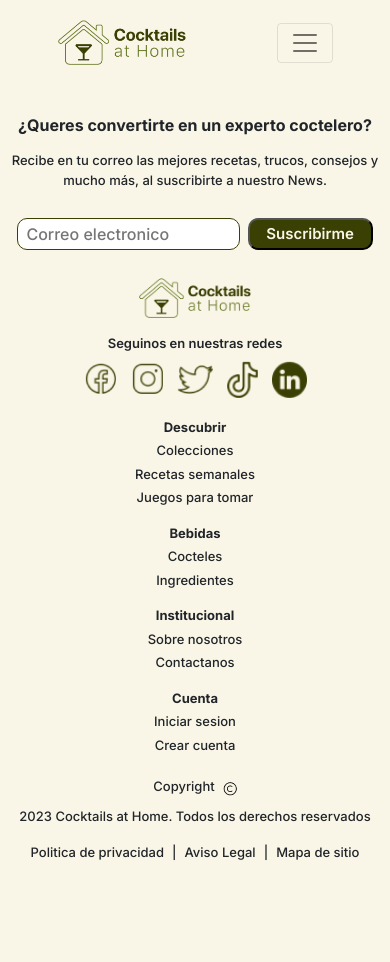
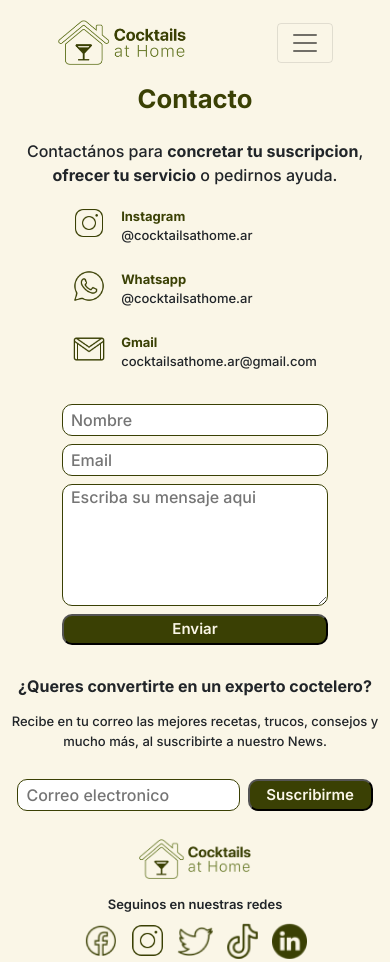
Before and after one commit to gianlucarottino/cocktails-at-home-desarrollo-web-pf, a plain HTML site: page pages/contacto.html in a window 390 px wide. Shown: the top 962 px of the page. Before the commit the page ends 862 px from the top, so only its background shows below. Drawn offline with nearby package versions, Linux system fonts and the light colour scheme.

Commit message:
contacto.html finalizado + responsive en mobile

```diff
--- a/pages/contacto.html
+++ b/pages/contacto.html
@@ -57,6 +57,53 @@
             </div>
         </nav>
     </header>
+    <main class="section">
+        <h1 class="section-title">Contacto</h1>
+        <div class="container-flex">
+            <div class="column">
+                <div class="text-container">
+                    <p class="section-text">Contactános para <strong>concretar tu suscripcion</strong>, <strong>ofrecer tu servicio</strong> o pedirnos ayuda.</p>
+                </div>
+                <div class="redes-container">
+                    <div class="contact-row">
+                        <div class="img-container">
+                            <img src="../images/icons-redes/icons8-instagram-50.png" alt="icono de Instagram verde">
+                        </div>
+                        <div class="contact-redes">
+                            <p class="title">Instagram</p>
+                            <p>@cocktailsathome.ar</p>
+                        </div>
+                    </div>
+                    <div class="contact-row">
+                        <div class="img-container">
+                            <img src="../images/icons-redes/icons8-whatsapp-50.png" alt="icono de Whatsapp verde">
+                        </div>
+                        <div class="contact-redes">
+                            <p class="title">Whatsapp</p>
+                            <p>@cocktailsathome.ar</p>
+                        </div>
+                    </div>
+                    <div class="contact-row">
+                        <div class="img-container">
+                            <img src="../images/icons-redes/icons8-gmail-50.png" alt="icono de Gmail verde">
+                        </div>
+                        <div class="contact-redes">
+                            <p class="title">Gmail</p>
+                            <p>cocktailsathome.ar@gmail.com</p>
+                        </div>
+                    </div>
+                </div>
+            </div>
+            <article class="column">
+                <form class="form" action="contact">
+                    <input placeholder="Nombre" type="text" id="mail" name="user_mail" class="input">
+                    <input placeholder="Email" type="email" class="input">
+                    <textarea class="input message" placeholder="Escriba su mensaje aqui" name="Mensaje" type="text" cols="3" rows="5"></textarea>
+                    <button class="button" type="submit">Enviar</button>
+                </form>
+            </article>
+        </div>
+    </main>
     <footer class="grid-footer">
         <!-- top -->
         <!-- text -->
@@ -85,27 +132,27 @@
                 <div class="icons-redes">
                     <div class="icon-container">
                         <a href="https://www.facebook.com/" target="_blank" rel="noopener noreferrer">
-                            <img src="../images/icons-redes/icons8-facebook-nuevo-50 1.png" alt="red social facebook">
+                            <img src="../images/icons-redes/icons8-facebook-nuevo-50.png" alt="red social facebook">
                         </a>
                     </div>
                     <div class="icon-container">
                         <a href="https://www.instagram.com/?hl=es" target="_blank" rel="noopener noreferrer">
-                            <img src="../images/icons-redes/icons8-instagram-50 1.png" alt="red social instagram">
+                            <img src="../images/icons-redes/icons8-instagram-50.png" alt="red social instagram">
                         </a>
                     </div>
                     <div class="icon-container">
                         <a href="https://twitter.com/home" target="_blank" rel="noopener noreferrer">
-                            <img src="../images/icons-redes/icons8-twitter-50 2.png" alt="red social twitter">
+                            <img src="../images/icons-redes/icons8-twitter-50.png" alt="red social twitter">
                         </a>
                     </div>
                     <div class="icon-container">
                         <a href="https://www.tiktok.com/es/" target="_blank" rel="noopener noreferrer">
-                            <img src="../images/icons-redes/tik-tok 1.png" alt="red social tik tok">
+                            <img src="../images/icons-redes/tik-tok.png" alt="red social tik tok">
                         </a>
                     </div>
                     <div class="icon-container">
                         <a href="https://www.linkedin.com/feed/" target="_blank" rel="noopener noreferrer">
-                            <img src="../images/icons-redes/linkedin 1.png" alt="red social linkedIn">
+                            <img src="../images/icons-redes/linkedin.png" alt="red social linkedIn">
                         </a>
                     </div>
                 </div>
--- a/sass/globales/_generales.scss
+++ b/sass/globales/_generales.scss
@@ -15,6 +15,7 @@ body {
     flex-direction: column;
     margin-top: 0.75rem;
     margin-bottom: 0.75rem;
+    overflow-x: hidden;
 
     p {
         margin: 0;
--- /dev/null
+++ b/sass/secciones/_contacto.scss
@@ -0,0 +1,129 @@
+.container-flex {
+    width: 100%;
+    height: max-content;
+    display: flex;
+    justify-content: center;
+    margin: 2em 0;
+    align-items: center;
+
+    .column {
+        display: flex;
+        flex-direction: column;
+        width: 100%;
+        gap: 2rem;
+        flex-wrap: wrap;
+        align-items: center;
+
+        .text-container {
+            width: 56%;
+
+            .section-text {
+                font-size: 1.25em;
+                font-weight: 400;
+                text-align: center;
+            }
+        }
+
+        .redes-container {
+            display: flex;
+            flex-direction: column;
+            justify-content: center;
+            gap: 0.75rem;
+
+            .contact-row {
+                display: flex;
+                gap: 1em;
+
+                .title {
+                    font-weight: 700;
+                    font-size: medium;
+                    color: $colorprimario;
+                }
+            }
+        }
+
+        .form {
+            width: 50%;
+            height: min-content;
+            display: flex;
+            flex-direction: column;
+            justify-content: center;
+            gap: 0.5em;
+
+            .input {
+                height: 2em;
+                font-weight: 400;
+                padding-inline-start: 0.5rem;
+                border-radius: 10px;
+                border: 1px solid $colorprimario;
+            }
+
+            .message {
+                height: max-content;
+            }
+
+            .button {
+                height: 2.1em;
+                font-size: 15px;
+                font-weight: 600;
+                border-radius: 10px;
+                color: $colorsecundario;
+                background-color: $colorprimario;
+            }
+        }
+    }
+}
+
+// MEDIA QUERIES //
+
+    // breakpoint 1: 320 //
+
+    @media screen and (min-width:320px) and (max-width:768px) {
+        .section {
+
+            .container-flex {
+                flex-wrap: wrap;
+                margin: 0;
+                gap: 2em;
+
+                .column {
+                    gap: 1.25em;
+
+                    .text-container {
+                        width: 100%;
+
+                        .section-text {
+                            font-size: 1em;
+                        }
+                    }
+
+                    .redes-container {
+                        gap: 1.5em;
+
+                        .contact-row {
+                            text-align: start;
+
+                            .img-container {
+                                width: 2em;
+
+                                img {
+                                    width: 100%;
+                                }
+                            }
+
+                            .contact-redes {
+
+                                p {
+                                    font-size: small;
+                                }
+                            }
+                        }
+                    }
+
+                    .form {
+                        width: 75%;
+                    }
+                }
+            }
+        }
+    }
--- a/sass/secciones/_inicio.scss
+++ b/sass/secciones/_inicio.scss
@@ -66,13 +66,13 @@
 
 // categories //
 
-.categories {
+.section {
     margin: 3em 5em;
     display: flex;
     flex-direction: column;
     gap: 0.5em;
 
-    .title-categories {
+    .section-title {
         font-size: 2.2em;
         font-weight: 700;
         color: $colorprimario;
@@ -83,7 +83,7 @@
         font-weight: 600;
     }
 
-    .categories-text {
+    .section-text {
         font-size: 1.1em;
         font-weight: 400;
     }
@@ -156,12 +156,12 @@
             }
         }
 
-        .categories {
+        .section {
             margin: 0 1.1em;
             text-align: center;
             gap: 1em;
 
-            .title-categories {
+            .section-title {
                 font-size: 1.6rem;
             }
 
@@ -169,7 +169,7 @@
                 font-size: 1.25rem;
             }
 
-            .categories-text {
+            .section-text {
                 font-size: 0.90em;
             }
 
@@ -202,7 +202,7 @@
             }
         }
 
-        .categories {
+        .section {
             margin: 2em 4em;
 
             .cards-container {
--- a/sass/style.scss
+++ b/sass/style.scss
@@ -1,6 +1,7 @@
 @import "./globales/variables";
 @import "./globales/generales";
 @import "./globales/header";
+@import "./globales/cards";
+@import "./globales/footer";
 @import "./secciones/inicio";
-@import "./globales/cards";
-@import "./globales/footer"
+@import "./secciones/contacto";
```
Also changed, not shown: index.html (+8 -8 lines), pages/bebidas.html (+5 -5 lines), pages/ingresar.html (+5 -5 lines), pages/nosotros.html (+5 -5 lines), pages/suscribirse.html (+5 -5 lines), estilos/style.css, images/icons-redes/icons8-facebook-nuevo-50.png (renamed from images/icons-redes/icons8-facebook-nuevo-50 1.png), images/icons-redes/icons8-instagram-50 1.png (deleted), images/icons-redes/icons8-instagram-50.png (added), images/icons-redes/icons8-twitter-50.png (renamed from images/icons-redes/icons8-twitter-50 2.png), images/icons-redes/linkedin.png (renamed from images/icons-redes/linkedin 1.png), images/icons-redes/tik-tok.png (renamed from images/icons-redes/tik-tok 1.png), 1 other file.
